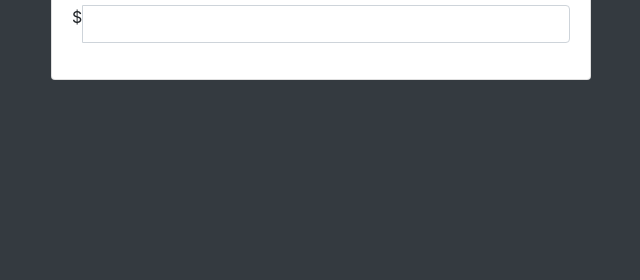
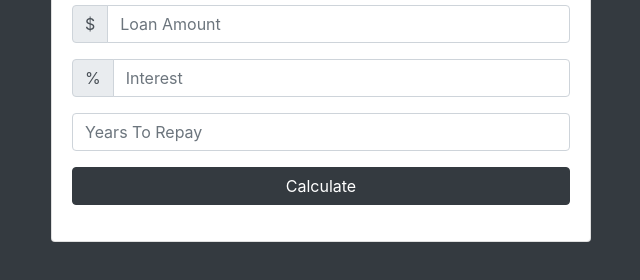
Before and after one commit to dzonila/loan-calculator-app, a plain HTML site: page index.html in a window 1280 px wide. Shown: the part 136-416 px from the top of the page, without its empty margins (319-959 px from the left). Drawn offline with nearby package versions, Linux system fonts and the light colour scheme.

Commit message:
Form Completed

```diff
--- a/index.html
+++ b/index.html
@@ -19,10 +19,26 @@
             <form id="loan-form">
               <div class="form-group">
                 <div class="input-group">
-                  <span class="input-group-addon">$</span>
-                  <input type="text" class="form-control" id="amount">
+                  <div class="input-group-prepend">
+                      <span class="input-group-text">$</span>
+                  </div>
+                  <input type="number" class="form-control" id="amount" placeholder="Loan Amount">
                 </div>
               </div>
+              <div class="form-group">
+                  <div class="input-group">
+                    <div class="input-group-prepend">
+                        <span class="input-group-text">%</span>
+                    </div>
+                    <input type="number" class="form-control" id="interest" placeholder="Interest">
+                  </div>
+                </div>
+                <div class="form-group">
+                  <input type="number" class="form-control" id="years" placeholder="Years To Repay">
+                </div>
+                <div class="form-group">
+                  <input type="submit" value="Calculate" class="btn btn-dark btn-block">
+                </div>
             </form>
           </div>
         </div>
```
